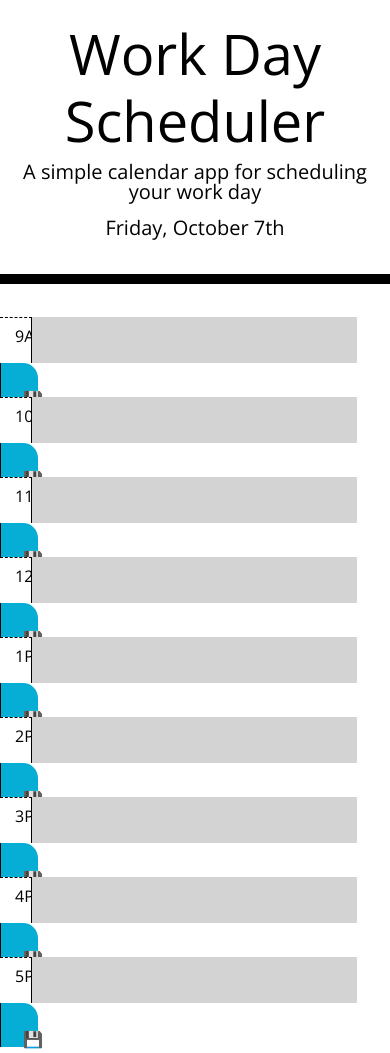
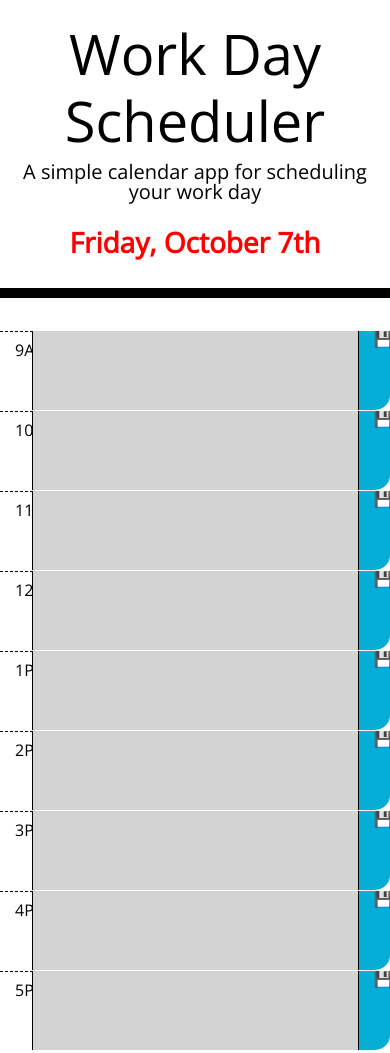
Before and after one commit to mikeyboxx/work-day-scheduler, a plain HTML site: page index.html in a window 390 px wide. Shown: the top 1053 px of the page. Drawn offline with nearby package versions, Linux system fonts and the light colour scheme.

Commit message:
Fixed html for it to work on mobile devices

```diff
--- a/assets/css/style.css
+++ b/assets/css/style.css
@@ -2,7 +2,6 @@ body {
   font-family: 'Open Sans', sans-serif;
   font-size: 16px;
   line-height: 1;
-  /* margin-bottom: 30px; */
 }
 
 textarea {
@@ -43,6 +42,7 @@ textarea {
   border-top: 1px dashed #000000;
   border-right: 1px solid black;
   padding-top: 10px;
+  margin: 0 auto;
 }
 
 .past {
@@ -70,8 +70,8 @@ textarea {
   border-bottom-right-radius: 15px;
   background-color: #06aed5;
   color: white;
-  padding-left: 22px;
-  padding-top: 28px;
+  /* padding-left: 22px;
+  padding-top: 28px; */
 }
 
 .saveBtn:hover {
@@ -88,3 +88,8 @@ textarea {
     font-size: 1.1em;
     font-weight: 300;
   }
+
+  #current-day {
+    color: red;
+    font-weight: bolder;
+  }
--- a/assets/js/script.js
+++ b/assets/js/script.js
@@ -48,7 +48,7 @@ for (var i = 0; i < timeBlockObjArr.length; i++){
     }
 
     //generate HTML strings with classnames of past, present, future
-    var rowStr = `<div class="row time-block" id="row-${i}"></div>`;
+    var rowStr = `<div class="row time-block " id="row-${i}"></div>`;
     var hourColStr = `<div class="col-1 hour" id="col-0-${i}">${timeText}</div>`;
     var textColStr = `<div class="col-10 ${className}" id="col-1-${i}"><textarea>${timeBlockObjArr[i].text}</textarea></div>`;
     var saveColStr = `<div class="col-1 saveBtn" id="col-2-${i}"><span>💾</span></div>`;
--- a/index.html
+++ b/index.html
@@ -25,13 +25,13 @@
   <body>
     <header class="jumbotron">
       <h1 class="display-4 description">Work Day Scheduler</h1>
-      <p class="lead">A simple calendar app for scheduling your work day</p>
-      <p id="current-day" class="lead"></p>
+      <p class="lead md">A simple calendar app for scheduling your work day</p>
+      <p id="current-day" class=" h3 mt-4 md-2"></p>
     </header>
 
     <p id="save-message"></p>
 
-    <div class="container" id="time-block-container">
+    <div class="container text-left" id="time-block-container">
       <!-- Timeblocks go here -->
     </div>
     <div class="text-center">
```
Also changed, not shown: 1 other file.
